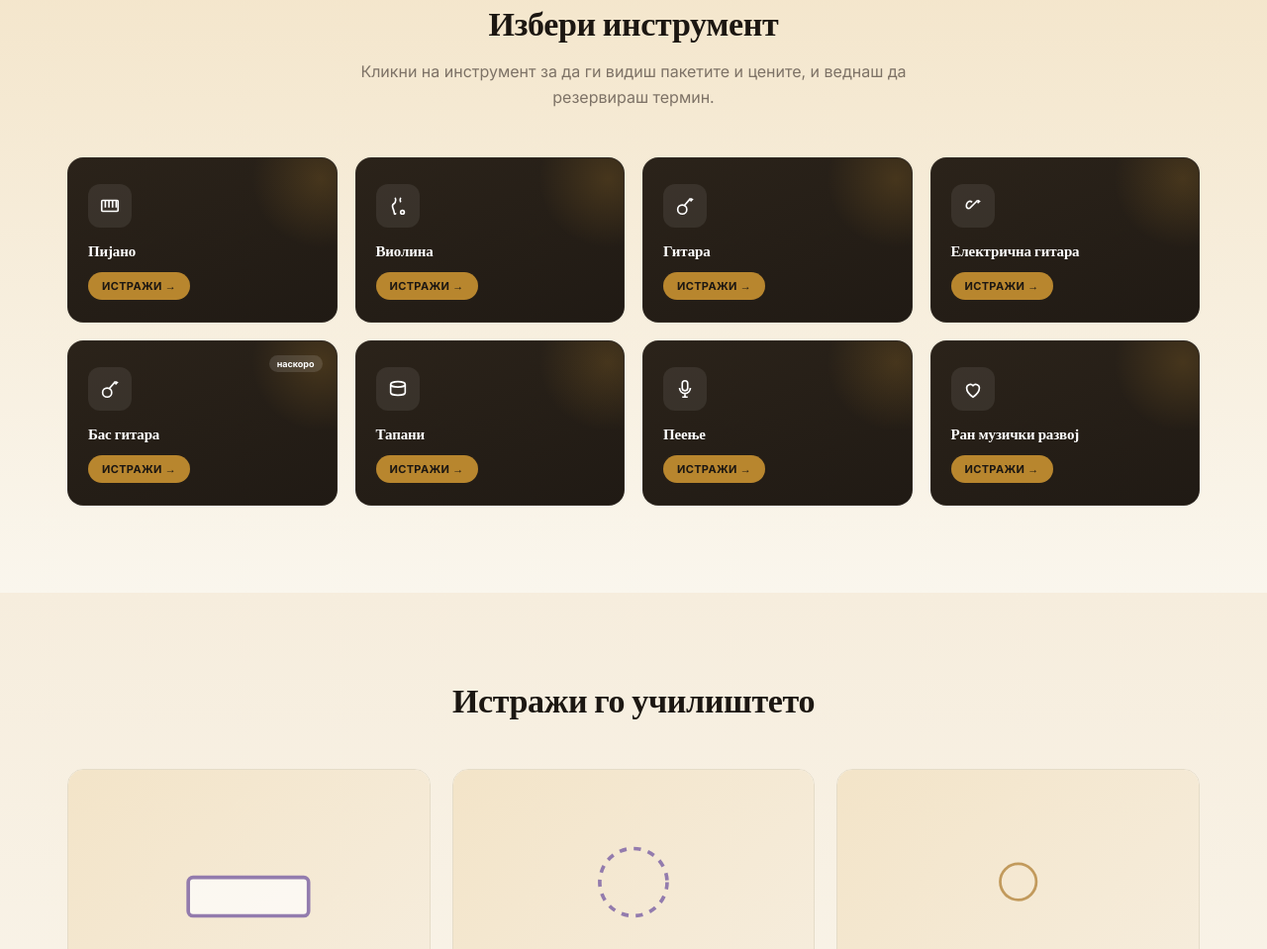
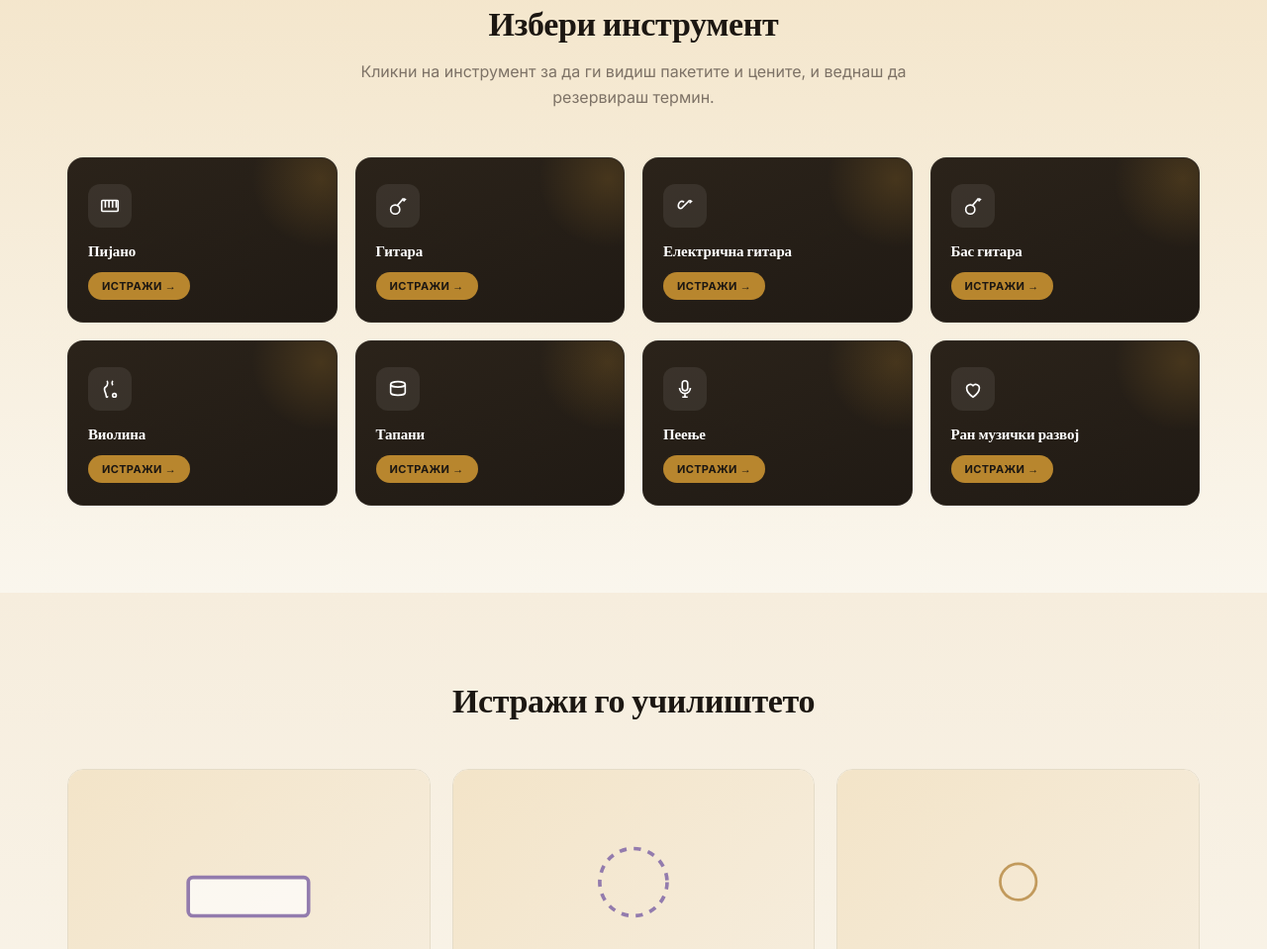
Before and after one commit to iljovolkan/pianoforte-marketing, a website: page public/index.html in a window 1280 px wide. Shown: the part 921-1880 px from the top of the page at 99% size. Drawn offline with Linux system fonts and the light colour scheme.

Commit message:
Update dropdown styles and instrument links

```diff
--- a/public/index.html
+++ b/public/index.html
@@ -57,7 +57,7 @@
   .nav-item:hover .dropdown{opacity:1; visibility:visible; transform:translateY(4px);}
   .dropdown a{display:flex; align-items:center; gap:10px; padding:10px 12px; border-radius:8px; text-decoration:none; color:var(--ink); font-size:14px; font-weight:500;}
   .dropdown a:hover{background:var(--lilac-pale); color:var(--lilac-deep);}
-  .dropdown.instruments{min-width:240px;}
+  .dropdown.instruments{min-width:240px; width:420px; display:grid; grid-template-columns:1fr 1fr; gap:2px;}
   .cta-primary{background:var(--lilac-deep); color:#fff !important; padding:11px 20px; border-radius:24px; font-weight:700; font-size:14px; text-decoration:none; white-space:nowrap;}
   .cta-primary:hover{background:#5a4184;}
   .burger{display:none; background:none; border:none; font-size:26px; color:var(--ink);}
@@ -258,10 +258,10 @@
         <span data-i18n="nav_instruments">Инструменти <span class="caret">▾</span></span>
         <div class="dropdown instruments">
           <a href="https://app.pianoforte.edu.mk/#packages/piano">🎹 <span data-i18n="inst_piano">Пијано</span></a>
-          <a href="https://app.pianoforte.edu.mk/#packages/violina">🎻 <span data-i18n="inst_violin">Виолина</span></a>
           <a href="https://app.pianoforte.edu.mk/#packages/gitara">🎸 <span data-i18n="inst_guitar">Гитара</span></a>
           <a href="https://app.pianoforte.edu.mk/#packages/el-gitara">🎸 <span data-i18n="inst_elguitar">Електрична гитара</span></a>
-          <a href="contact.html">🎸 <span data-i18n="inst_bass">Бас гитара</span> <span class="soon" data-i18n="soon">наскоро</span></a>
+          <a href="https://app.pianoforte.edu.mk/#packages/bas-gitara">🎸 <span data-i18n="inst_bass">Бас гитара</span></a>
+          <a href="https://app.pianoforte.edu.mk/#packages/violina">🎻 <span data-i18n="inst_violin">Виолина</span></a>
           <a href="https://app.pianoforte.edu.mk/#packages/tapani">🥁 <span data-i18n="inst_drums">Тапани</span></a>
           <a href="https://app.pianoforte.edu.mk/#packages/peenje">🎤 <span data-i18n="inst_singing">Пеење</span></a>
           <a href="https://app.pianoforte.edu.mk/#packages/ran-razvoj">🌱 <span data-i18n="inst_early">Ран музички развој</span></a>
@@ -347,38 +347,30 @@
         <div class="instrument-icon"><svg viewBox="0 0 24 24" fill="none" stroke-width="1.8"><rect x="3" y="6" width="18" height="12" rx="1"/><path d="M7 6v8M11 6v8M15 6v8M19 6v8"/></svg></div>
         <h4 data-i18n="inst_piano">Пијано</h4>
         <span class="instrument-explore" data-i18n="explore_btn">Истражи →</span>
-      </a>
+      <a class="instrument-card" href="https://app.pianoforte.edu.mk/#packages/gitara">
+        <div class="instrument-icon"><svg viewBox="0 0 24 24" fill="none" stroke-width="1.8"><circle cx="9" cy="16" r="5"/><path d="M11 12 18 4M18 4l2 1-2 2"/></svg></div>
+        <h4 data-i18n="inst_guitar">Гитара</h4>
+        <span class="instrument-explore" data-i18n="explore_btn">Истражи →</span>
+      <a class="instrument-card" href="https://app.pianoforte.edu.mk/#packages/el-gitara">
+        <div class="instrument-icon"><svg viewBox="0 0 24 24" fill="none" stroke-width="1.8"><path d="M8 15c-3 0-4-2-3-5s4-4 6-2M8 15l9-9M17 6l2 1-2 2"/></svg></div>
+        <h4 data-i18n="inst_elguitar">Ел. гитара</h4>
+        <span class="instrument-explore" data-i18n="explore_btn">Истражи →</span>
+      <a class="instrument-card" href="https://app.pianoforte.edu.mk/#packages/bas-gitara">
+        <div class="instrument-icon"><svg viewBox="0 0 24 24" fill="none" stroke-width="1.8"><circle cx="9" cy="16" r="5"/><path d="M11 12 18 4M18 4l2 1-2 2"/></svg></div>
+        <h4 data-i18n="inst_bass">Бас гитара</h4>
+        <span class="instrument-explore" data-i18n="explore_btn">Истражи →</span>
       <a class="instrument-card" href="https://app.pianoforte.edu.mk/#packages/violina">
         <div class="instrument-icon"><svg viewBox="0 0 24 24" fill="none" stroke-width="1.8"><path d="M9 3c1 2 1 3 0 5-1 2-3 2-3 4 0 3 2 5 2 8 0 1.5 1.5 1.5 1.5 0M15 3c-1 2-1 3 0 5"/><circle cx="17" cy="19" r="2"/></svg></div>
         <h4 data-i18n="inst_violin">Виолина</h4>
         <span class="instrument-explore" data-i18n="explore_btn">Истражи →</span>
-      </a>
-      <a class="instrument-card" href="https://app.pianoforte.edu.mk/#packages/gitara">
-        <div class="instrument-icon"><svg viewBox="0 0 24 24" fill="none" stroke-width="1.8"><circle cx="9" cy="16" r="5"/><path d="M11 12 18 4M18 4l2 1-2 2"/></svg></div>
-        <h4 data-i18n="inst_guitar">Гитара</h4>
-        <span class="instrument-explore" data-i18n="explore_btn">Истражи →</span>
-      </a>
-      <a class="instrument-card" href="https://app.pianoforte.edu.mk/#packages/el-gitara">
-        <div class="instrument-icon"><svg viewBox="0 0 24 24" fill="none" stroke-width="1.8"><path d="M8 15c-3 0-4-2-3-5s4-4 6-2M8 15l9-9M17 6l2 1-2 2"/></svg></div>
-        <h4 data-i18n="inst_elguitar">Ел. гитара</h4>
-        <span class="instrument-explore" data-i18n="explore_btn">Истражи →</span>
-      </a>
-      <a class="instrument-card" href="contact.html">
-        <span class="soon" data-i18n="soon">наскоро</span>
-        <div class="instrument-icon"><svg viewBox="0 0 24 24" fill="none" stroke-width="1.8"><circle cx="9" cy="16" r="5"/><path d="M11 12 18 4M18 4l2 1-2 2"/></svg></div>
-        <h4 data-i18n="inst_bass">Бас гитара</h4>
-        <span class="instrument-explore" data-i18n="explore_btn">Истражи →</span>
-      </a>
       <a class="instrument-card" href="https://app.pianoforte.edu.mk/#packages/tapani">
         <div class="instrument-icon"><svg viewBox="0 0 24 24" fill="none" stroke-width="1.8"><ellipse cx="12" cy="7" rx="8" ry="3"/><path d="M4 7v9c0 1.7 3.6 3 8 3s8-1.3 8-3V7"/></svg></div>
         <h4 data-i18n="inst_drums">Тапани</h4>
         <span class="instrument-explore" data-i18n="explore_btn">Истражи →</span>
-      </a>
       <a class="instrument-card" href="https://app.pianoforte.edu.mk/#packages/peenje">
         <div class="instrument-icon"><svg viewBox="0 0 24 24" fill="none" stroke-width="1.8"><rect x="9" y="3" width="6" height="11" rx="3"/><path d="M6 11a6 6 0 0 0 12 0M12 17v4M9 21h6"/></svg></div>
         <h4 data-i18n="inst_singing">Пеење</h4>
         <span class="instrument-explore" data-i18n="explore_btn">Истражи →</span>
-      </a>
       <a class="instrument-card" href="https://app.pianoforte.edu.mk/#packages/ran-razvoj">
         <div class="instrument-icon"><svg viewBox="0 0 24 24" fill="none" stroke-width="1.8"><path d="M12 21s-7-4.5-7-10a4 4 0 0 1 7-2.6A4 4 0 0 1 19 11c0 5.5-7 10-7 10Z"/></svg></div>
         <h4 data-i18n="inst_early">Ран музички развој</h4>
```
